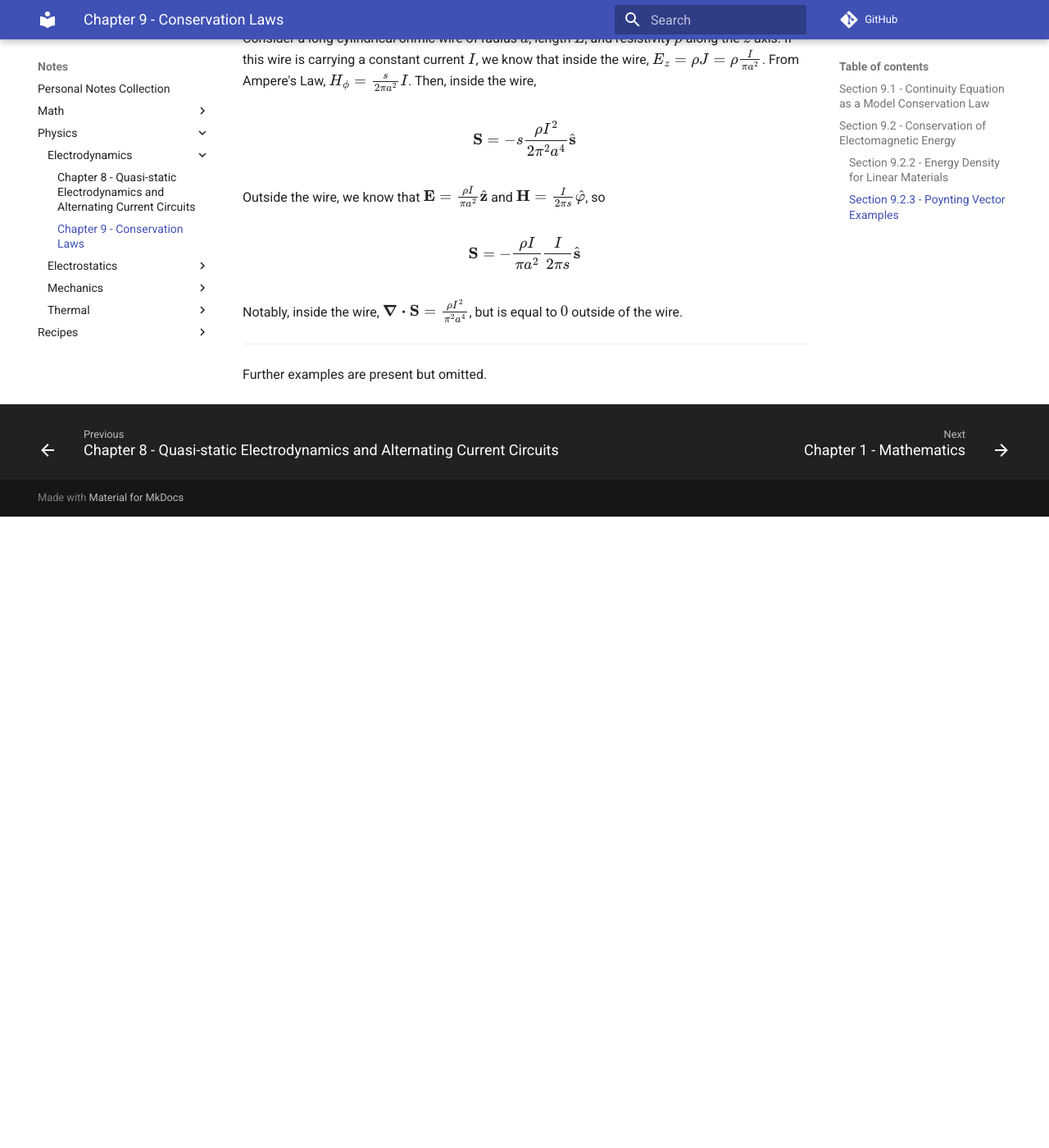
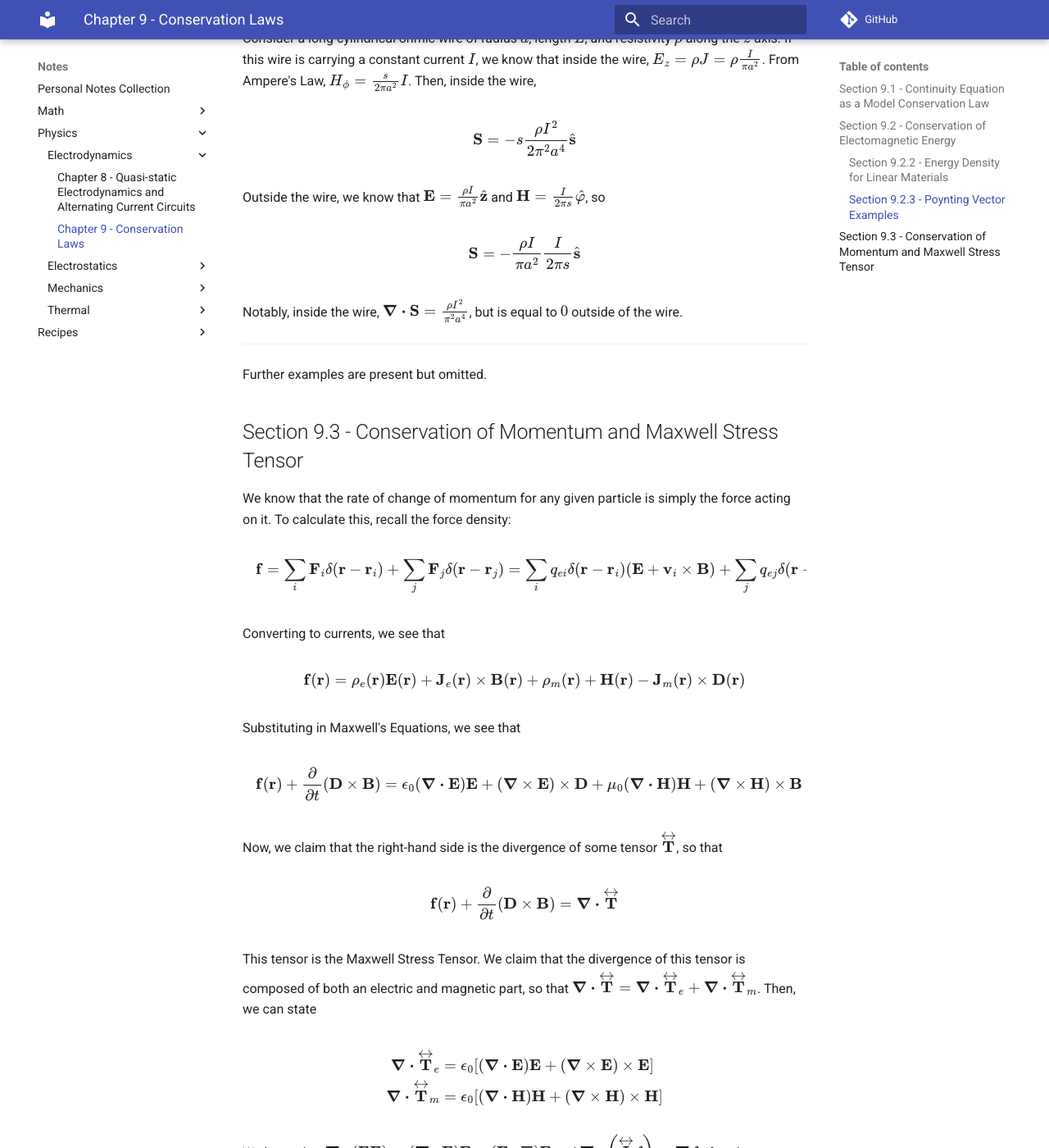
Before and after one commit to Indigo5684/Notes, an MkDocs documentation site: the page built from docs/physics/electrodynamics/9-conservation-laws.md, in a window 1280 px wide and 1400 px high, scrolled down 2504 px. Shown: the whole window at 82% size. Built offline with MkDocs 1.6.1 and Material for MkDocs 9.7.7, drawn with Linux system fonts in a browser that asks for light colours; comment, search, counter and statistics services are not loaded; before the commit the page ends 3134 px from its top, so only the background shows below that; some of the changed text lies outside the part shown.

Commit message:
Electrodynamics Section 9.3

```diff
--- a/docs/physics/electrodynamics/9-conservation-laws.md
+++ b/docs/physics/electrodynamics/9-conservation-laws.md
@@ -74,3 +74,55 @@ Notably, inside the wire, $\div \vb{S} = \frac{\rho I^2}{\pi^2 a^4}$, but is equ
 ---
 
 Further examples are present but omitted.
+
+## Section 9.3 - Conservation of Momentum and Maxwell Stress Tensor
+
+We know that the rate of change of momentum for any given particle is simply the force acting on it. To calculate this, recall the force density:
+
+$$\vb{f} = \sum_i \vb{F}_i\delta(\vb{r}-\vb{r}_i) + \sum_j \vb{F}_j\delta(\vb{r}-\vb{r}_j) = \sum_i q_{ei}\delta(\vb{r}-\vb{r}_i)(\vb{E} + \vb{v}_i \cross \vb{B}) + \sum_j q_{ej} \delta(\vb{r}-\vb{r}_i) (\vb{H} - \vb{v}_j \times \vb{D})$$
+
+Converting to currents, we see that
+
+$$\vb{f}(\vb{r}) = \rho_e(\vb{r})\vb{E}(\vb{r}) + \vb{J}_e(\vb{r}) \times \vb{B}(\vb{r}) + \rho_m(\vb{r}) + \vb{H}(\vb{r}) - \vb{J}_m(\vb{r}) \times \vb{D}(\vb{r})$$
+
+Substituting in Maxwell's Equations, we see that
+
+$$\vb{f}(\vb{r}) + \frac{\partial}{\partial t}(\vb{D} \times \vb{B}) = \epsilon_0 (\div \vb{E})\vb{E} + (\curl \vb{E})\times\vb{D} + \mu_0(\div \vb{H})\vb{H} + (\curl \vb{H})\times\vb{B}$$
+
+Now, we claim that the right-hand side is the divergence of some tensor $\overleftrightarrow{\vb{T}}$, so that
+
+$$\vb{f}(\vb{r}) + \frac{\partial}{\partial t}(\vb{D} \times \vb{B}) = \div \overleftrightarrow{\vb{T}}$$
+
+This tensor is the Maxwell Stress Tensor. We claim that the divergence of this tensor is composed of both an electric and magnetic part, so that $\div \overleftrightarrow{\vb{T}} = \div \overleftrightarrow{\vb{T}}_e + \div \overleftrightarrow{\vb{T}}_m$. Then, we  can state
+
+$$\begin{align}
+\div \overleftrightarrow{\vb{T}}_e &= \epsilon_0 [(\div \vb{E})\vb{E} + (\curl \vb{E})\times \vb{E}] \\
+\div \overleftrightarrow{\vb{T}}_m &= \epsilon_0 [(\div \vb{H})\vb{H} + (\curl \vb{H})\times \vb{H}]
+\end{align}$$
+
+We know that $\div(\vb{EE}) = (\div \vb{E})\vb{E} + (\vb{E} \vdot \nabla)\vb{E}$ and $\div(\overleftrightarrow{\vb{I}}f) = \grad f$. If we let $f = \frac{1}{2}\vb{E} \vdot \vb{E}$, we see that $\grad(\frac{1}{2}\vb{E} \vdot \vb{E}) = (\vb{E} \vdot \nabla)\vb{E} + (\curl \vb{E})\vb{E}$. Then, we see that
+
+$$\begin{align}
+\overleftrightarrow{\vb{T}}_e &= \epsilon_0 \vb{EE} - \frac{\epsilon_0}{2} \overleftrightarrow{\vb{I}}(\vb{E} \vdot \vb{E}) \\
+\overleftrightarrow{\vb{T}}_m &= \mu_0 \vb{HH} - \frac{\mu_0}{2} \overleftrightarrow{\vb{I}}(\vb{H} \vdot \vb{H})
+\end{align}$$
+
+Knowing that $\overleftrightarrow{\vb{T}} = \overleftrightarrow{\vb{T}}_e + \overleftrightarrow{\vb{T}}_m$, and that $u = \frac{1}{2}(\epsilon_0 E^2 + \mu_0 H^2)$ is the energy density of the electromagnetic fields in a vacuum,
+
+$$\overleftrightarrow{\vb{T}} = \epsilon_0 \vb{EE} + \mu_0 \vb{HH} - \overleftrightarrow{\vb{I}}u$$
+
+Additionally, we denote the time rate of change of the momentum density of the electromagnetic fields as $\vb{g}(\vb{r}) = \vb{D}(\vb{r}) \times \vb{B}(\vb{r})$. Thus,
+
+$$\vb{f}(\vb{r}) = \frac{\partial}{\partial t}\vb{g} = \div \overleftrightarrow{\vb{T}}$$
+
+---
+
+The Divergence Theorem states that $\int_V(\div \overleftrightarrow{\vb{T}}) dV = \int_{SofV} dS \vu{n} \vdot \overleftrightarrow{\vb{T}}$. We can prove this by expanding the left-hand side over a cube. Note that as $\overleftrightarrow{\vb{T}}$ is symmetric, $\vu{n} \vdot \overleftrightarrow{\vb{T}} = \overleftrightarrow{\vb{T}} \vdot \vu{n}$.
+
+Given a static field, the momentum does not change in time. That is,
+
+$$\frac{\partial}{\partial t} \vb{g} = \frac{\partial}{\partial t}(\vb{D} \times \vb{B}) = 0$$
+
+Then, we can see that $\vb{f}(\vb{r}) = \div \overleftrightarrow{\vb{T}}$. We can thus integrate over the volume to find force on an object.
+
+$$\vb{F} = \int_V \vb{f}(\vb{r}) dV = \int_V \div \overleftrightarrow{\vb{T}} dV = \int_{\partial V} dS \vu{n} \vdot \overleftrightarrow{\vb{T}} = \int_{\partial V} \overleftrightarrow{\vb{T}} \vdot \vu{n} dS$$
```
